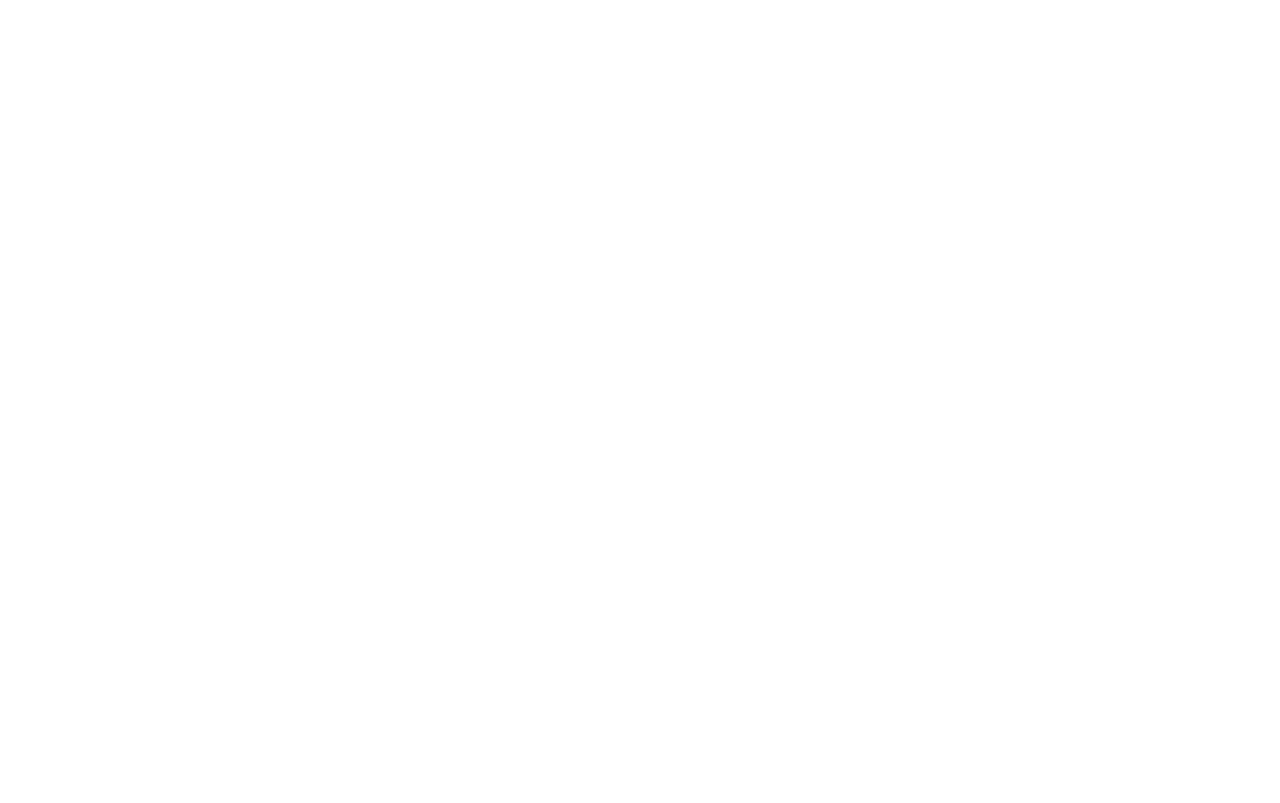
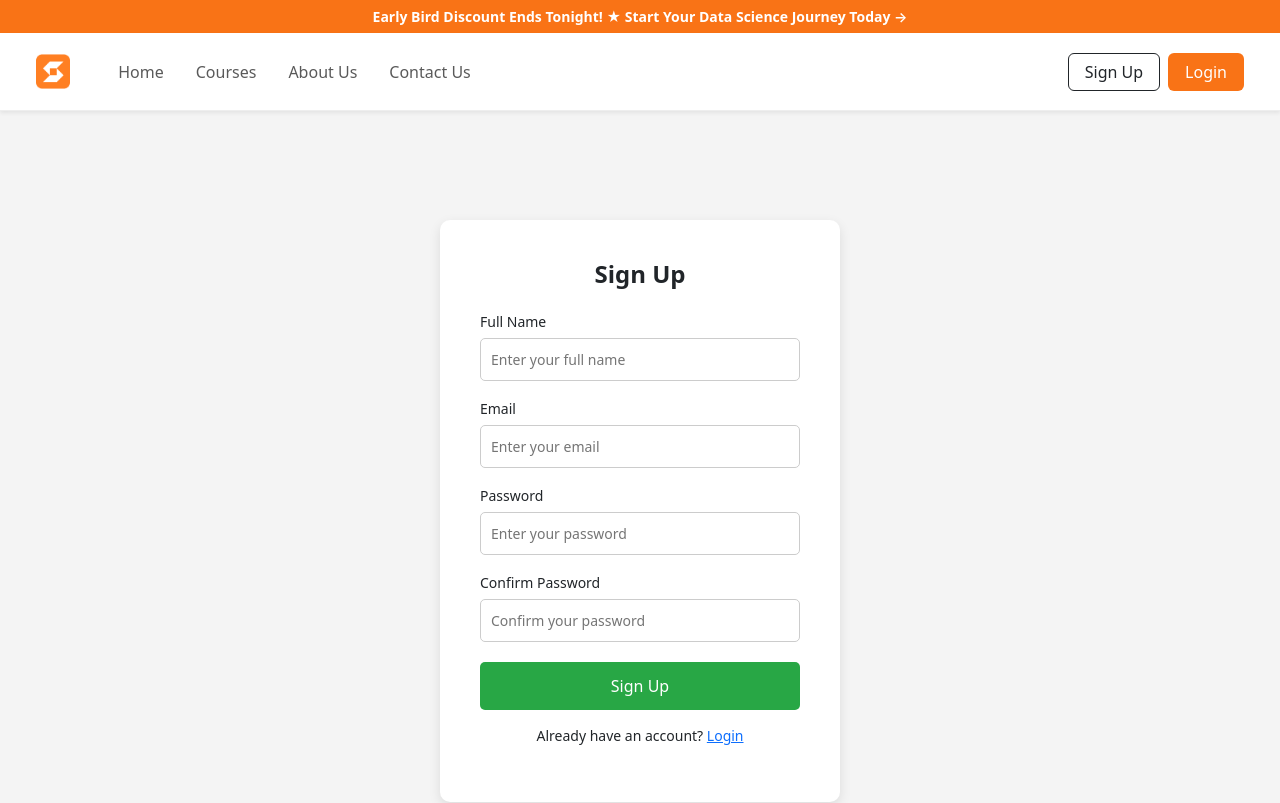
Before and after one commit to VaishnaviItape/EdTechWebsite, a React (Create React App) app: page /new-register in a window 1280 px wide. Before the commit this address had no page. Shown: the top 803 px of the page. Built offline with nearby package versions, Linux system fonts and the light colour scheme.

Commit message:
added new login and sign up page and added routing

```diff
--- a/src/App.js
+++ b/src/App.js
@@ -10,8 +10,8 @@
 import About from './website/pages/About'
 import Contact from './website/pages/Contact'
 import Courses from './website/pages/Courses'
-import Logins from './website/pages/Login'
-import Register from './website/pages/Register'
+import LoginPage from './website/pages/new-login'
+import SignUpPage from './website/pages/Sign-up'
 
 function App() {
   return (
@@ -22,8 +22,8 @@
         <Route path="/about" element={<Layout><About /></Layout>} />
         <Route path="/contact" element={<Layout><Contact /></Layout>} />
         <Route path="/courses" element={<Layout><Courses /></Layout>} />
-        <Route path="/login" element={<Layout><Logins /></Layout>} />
-        <Route path="/register" element={<Layout><Register /></Layout>} />
+        <Route path="/new-login" element={<Layout><LoginPage /></Layout>} />
+        <Route path="/new-register" element={<Layout><SignUpPage /></Layout>} />
 
         {/* Auth pages without layout (optional) */}
         <Route path="/login" element={<Login />} />
--- a/src/website/pages/Login.jsx
+++ /dev/null
@@ -1,56 +0,0 @@
-import React from 'react';
-import '../../website/css/Login.css';
-function login() {
-  return (
-    <div className="container">
-      <div className="testimonials">
-        <h2>Students Testimonials</h2>
-        <p>
-          Lorem ipsum dolor sit amet consectetur. Tempus tincidunt etiam eget elit id imperdiet et.
-          Cras eu sit dignissim lorem nibh et. Ac cum eget habitasse in velit fringilla feugiat senectus in.
-        </p>
-        <div className="testimonial-card">
-          <p className="testimonial-text">
-            This course made data science so clear. I went from total beginner to getting my first job in 3 months.
-            <br />– highly recommend!
-          </p>
-          <div className="testimonial-footer">
-            <div className="user-info">
-              <img src="https://i.pravatar.cc/40" alt="Anushka" />
-              <div>
-                <h4>Anushka</h4>
-                <p>Data Analyst @ TCS</p>
-              </div>
-            </div>
-            <button className="read-btn">Read Full Story</button>
-          </div>
-          <div className="arrows">
-            <button>&larr;</button>
-            <button>&rarr;</button>
-          </div>
-        </div>
-      </div>
-
-      <div className="login-form">
-        <h2>Login</h2>
-        <p>Welcome back! Please log in to access your account.</p>
-        <input type="email" placeholder="Enter your Email" />
-        <input type="password" placeholder="Enter your Password" />
-        <div className="login-options">
-          <label>
-            <input type="checkbox" /> Remember Me
-          </label>
-          <a href="/">Forgot Password?</a>
-        </div>
-        <button className="login-btn">Login</button>
-        <div className="divider">OR</div>
-        <button className="google-login">Login with Google</button>
-        <p className="signup-link">
-          Don't have an account? <a href="/">Sign Up</a>
-        </p>
-      </div>
-    </div>
-  );
-}
-
-export default login;
--- /dev/null
+++ b/src/website/pages/Sign-up.jsx
@@ -0,0 +1,123 @@
+import React from "react";
+
+const SignUpPage = () => {
+  return (
+    <div style={{
+      display: "flex",
+      justifyContent: "center",
+      alignItems: "center",
+      height: "100vh",
+      backgroundColor: "#f4f4f4"
+    }}>
+      <div style={{
+        background: "#fff",
+        padding: "40px",
+        borderRadius: "10px",
+        boxShadow: "0 4px 12px rgba(0,0,0,0.1)",
+        width: "400px",
+        textAlign: "center"
+      }}>
+        <h2 style={{
+          marginBottom: "20px",
+          fontSize: "24px",
+          fontWeight: "bold"
+        }}>
+          Sign Up
+        </h2>
+
+        <form>
+          {/* Full Name */}
+          <div style={{ marginBottom: "15px", textAlign: "left" }}>
+            <label style={{ fontSize: "14px", fontWeight: "500" }}>Full Name</label>
+            <input
+              type="text"
+              placeholder="Enter your full name"
+              style={{
+                width: "100%",
+                padding: "10px",
+                marginTop: "5px",
+                borderRadius: "5px",
+                border: "1px solid #ccc",
+                fontSize: "14px"
+              }}
+            />
+          </div>
+
+          {/* Email */}
+          <div style={{ marginBottom: "15px", textAlign: "left" }}>
+            <label style={{ fontSize: "14px", fontWeight: "500" }}>Email</label>
+            <input
+              type="email"
+              placeholder="Enter your email"
+              style={{
+                width: "100%",
+                padding: "10px",
+                marginTop: "5px",
+                borderRadius: "5px",
+                border: "1px solid #ccc",
+                fontSize: "14px"
+              }}
+            />
+          </div>
+
+          {/* Password */}
+          <div style={{ marginBottom: "15px", textAlign: "left" }}>
+            <label style={{ fontSize: "14px", fontWeight: "500" }}>Password</label>
+            <input
+              type="password"
+              placeholder="Enter your password"
+              style={{
+                width: "100%",
+                padding: "10px",
+                marginTop: "5px",
+                borderRadius: "5px",
+                border: "1px solid #ccc",
+                fontSize: "14px"
+              }}
+            />
+          </div>
+
+          {/* Confirm Password */}
+          <div style={{ marginBottom: "20px", textAlign: "left" }}>
+            <label style={{ fontSize: "14px", fontWeight: "500" }}>Confirm Password</label>
+            <input
+              type="password"
+              placeholder="Confirm your password"
+              style={{
+                width: "100%",
+                padding: "10px",
+                marginTop: "5px",
+                borderRadius: "5px",
+                border: "1px solid #ccc",
+                fontSize: "14px"
+              }}
+            />
+          </div>
+
+          {/* Button */}
+          <button
+            type="submit"
+            style={{
+              width: "100%",
+              background: "#28a745",
+              color: "#fff",
+              border: "none",
+              padding: "12px",
+              borderRadius: "5px",
+              fontSize: "16px",
+              cursor: "pointer"
+            }}
+          >
+            Sign Up
+          </button>
+        </form>
+
+        <p style={{ marginTop: "15px", fontSize: "14px" }}>
+          Already have an account? <a href="/login">Login</a>
+        </p>
+      </div>
+    </div>
+  );
+};
+
+export default SignUpPage;
--- /dev/null
+++ b/src/website/pages/new-login.jsx
@@ -0,0 +1,87 @@
+import React from "react";
+
+export default function  LoginPage () {
+  return (
+    <div style={{
+      display: "flex",
+      justifyContent: "center",
+      alignItems: "center",
+      height: "100vh",
+      backgroundColor: "#f4f4f4"
+    }}>
+      <div style={{
+        background: "#fff",
+        padding: "40px",
+        borderRadius: "10px",
+        boxShadow: "0 4px 12px rgba(0,0,0,0.1)",
+        width: "350px",
+        textAlign: "center"
+      }}>
+        <h2 style={{
+          marginBottom: "20px",
+          fontSize: "24px",
+          fontWeight: "bold"
+        }}>
+          Login
+        </h2>
+
+        <form>
+          {/* Email */}
+          <div style={{ marginBottom: "15px", textAlign: "left" }}>
+            <label style={{ fontSize: "14px", fontWeight: "500" }}>Email</label>
+            <input
+              type="email"
+              placeholder="Enter your email"
+              style={{
+                width: "100%",
+                padding: "10px",
+                marginTop: "5px",
+                borderRadius: "5px",
+                border: "1px solid #ccc",
+                fontSize: "14px"
+              }}
+            />
+          </div>
+
+          {/* Password */}
+          <div style={{ marginBottom: "20px", textAlign: "left" }}>
+            <label style={{ fontSize: "14px", fontWeight: "500" }}>Password</label>
+            <input
+              type="password"
+              placeholder="Enter your password"
+              style={{
+                width: "100%",
+                padding: "10px",
+                marginTop: "5px",
+                borderRadius: "5px",
+                border: "1px solid #ccc",
+                fontSize: "14px"
+              }}
+            />
+          </div>
+
+          {/* Button */}
+          <button
+            type="submit"
+            style={{
+              width: "100%",
+              background: "#007bff",
+              color: "#fff",
+              border: "none",
+              padding: "12px",
+              borderRadius: "5px",
+              fontSize: "16px",
+              cursor: "pointer"
+            }}
+          >
+            Login
+          </button>
+        </form>
+
+        <p style={{ marginTop: "15px", fontSize: "14px" }}>
+          Don’t have an account? <a href="/register">Register</a>
+        </p>
+      </div>
+    </div>
+  );
+};
```
Also changed, not shown: src/website/pages/Register.jsx (deleted).
